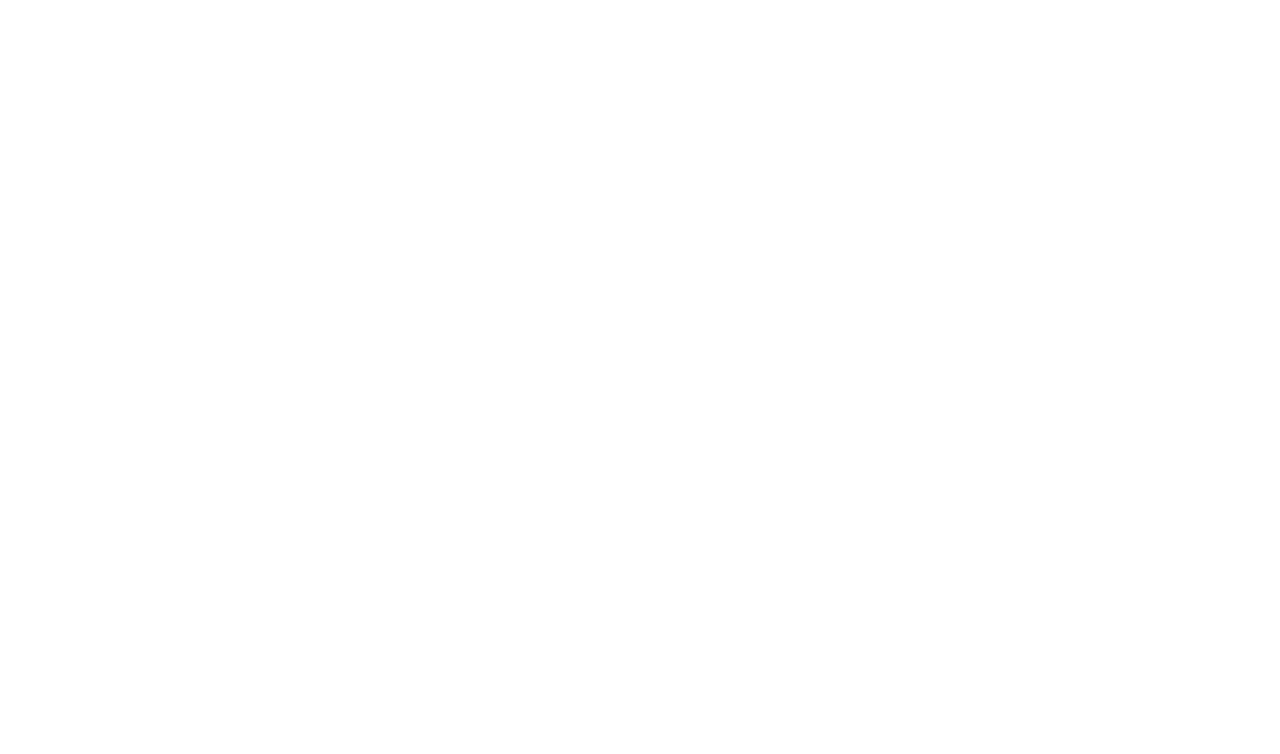
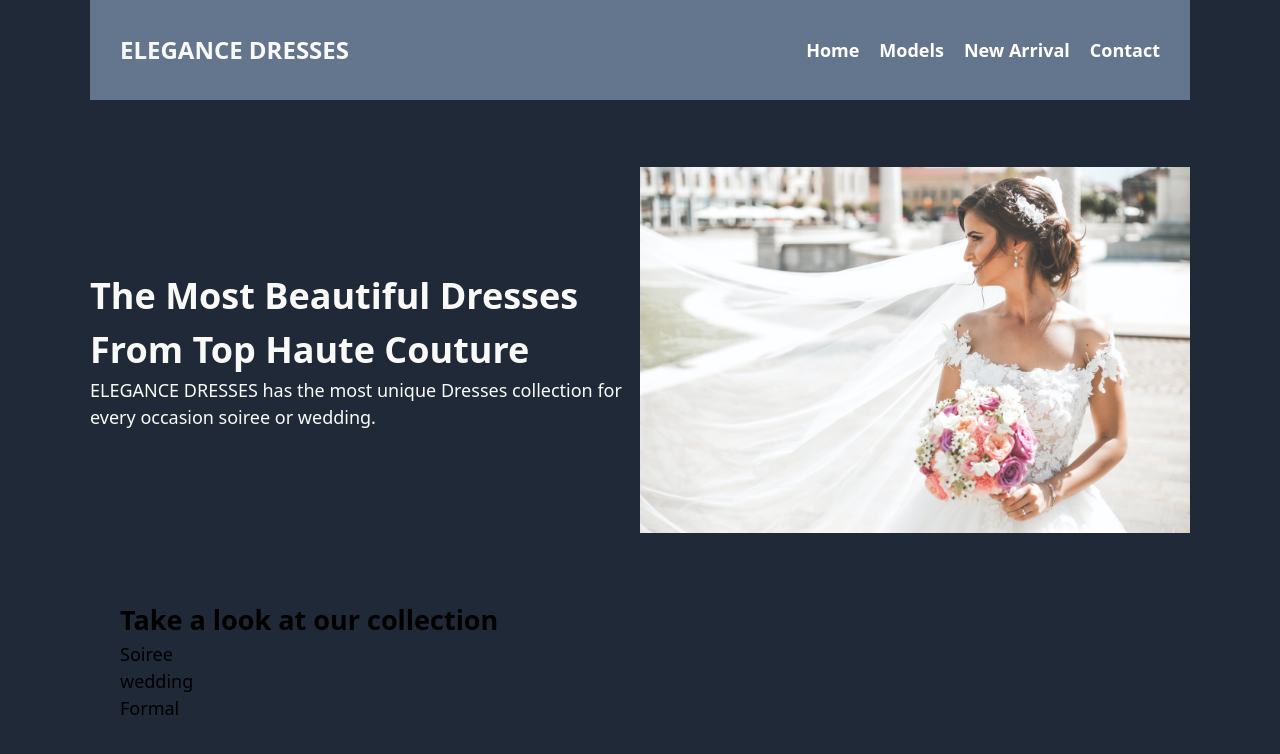
Before and after one commit to aelzieny/landing-page, a plain HTML site: page index.html in a window 1280 px wide. Drawn offline with Linux system fonts and the light colour scheme.

Commit message:
Add content & styles

```diff
--- a/index.html
+++ b/index.html
@@ -4,9 +4,46 @@
     <meta charset="UTF-8">
     <meta http-equiv="X-UA-Compatible" content="IE=edge">
     <meta name="viewport" content="width=device-width, initial-scale=1.0">
-    <title>Document</title>
+    <link rel="stylesheet" href="./style.css">
+    <title>ELEGANE DRESSES</title>
 </head>
+
 <body>
+<nav class="navbar">
+<div class="container">
+    <div class="logo">ELEGANCE DRESSES</div>
+      <ul class="nav">
+        <li><a href="#">Home</a></li>
+        <li><a href="#">Models</a></li>
+        <li><a href="#">New Arrival</a></li>
+        <li><a href="#">Contact</a></li>
+      </ul>
+</div>
+</nav>
 
+<header class="header">
+    <div class="container">
+        <div>
+        <h1>The Most Beautiful
+            Dresses From Top Haute Couture</h1>
+            <p>ELEGANCE DRESSES has the most unique Dresses
+                collection for every occasion soiree or wedding.</p>
+    </div>
+    <img class="image" src="./img/bride.jpg">
+    </div>
+</header>
+
+    <section class="container">
+      <h1>Take a look at our collection</h1>
+      <div class="box">
+        <p>Soiree</p>
+      </div>
+      <div class="box">
+        <p>wedding</p>
+      </div>
+      <div class="box">
+        <p>Formal</p>
+      </div>
+    </section>
 </body>
 </html>
--- a/style.css
+++ b/style.css
@@ -0,0 +1,66 @@
+* {
+    box-sizing: border-box;
+    margin: 0;
+    padding: 0;
+}
+
+body {
+    font-family:system-ui, -apple-system, BlinkMacSystemFont, 'Segoe UI', Roboto, Oxygen, Ubuntu, Cantarell, 'Open Sans', 'Helvetica Neue', sans-serif;
+    line-height: 1.5;
+    font-size: 18px;
+    background-color:#1f2937;
+}
+
+img {
+    max-width: 50%;
+}
+
+ul {
+    list-style: none;
+}
+.navbar .container {
+    display: flex;
+    background-color: #64768e;
+    color: white;
+    text-decoration: none;
+    justify-content: space-between;
+    align-items: center;
+    height: 100px;
+
+}
+
+.container {
+    max-width: 1100px;
+    margin: 0 auto;
+    padding: 0 30px;
+}
+.navbar a {
+    color: white;
+    text-decoration: none;
+    font-weight: bold;
+}
+.navbar ul {
+    display: flex;
+}
+
+.navbar ul li {
+    margin-left: 20px;
+}
+
+.navbar .logo {
+    font-size: 24px;
+    font-weight: bold;
+    color: #f9faf8;
+}
+
+.header .container {
+    background-color: #1f2937;
+    display: flex;
+    color: #f9faf8;
+    align-items: center;
+    justify-content: center;
+    align-items: center;
+    height: 500px;
+    padding: 0px;
+
+}
```
Also changed, not shown: img/bride.jpg (added).
